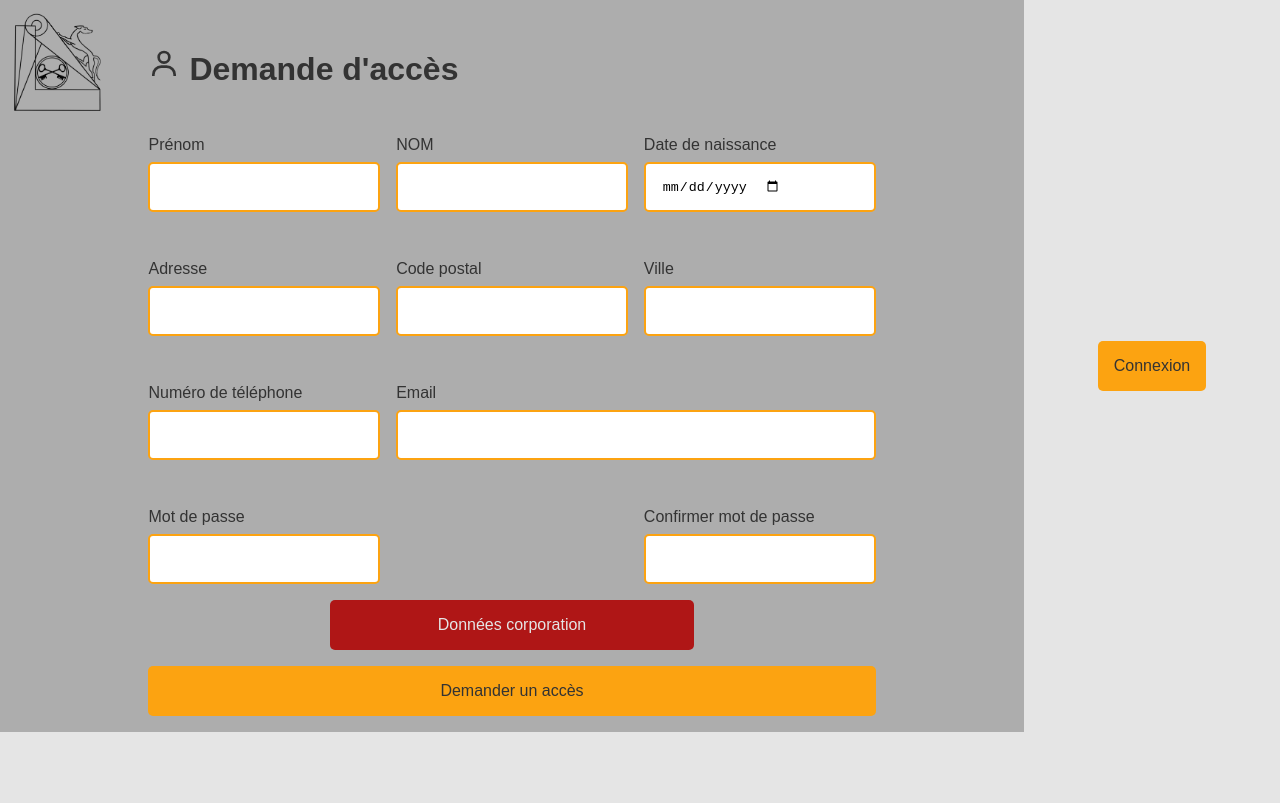
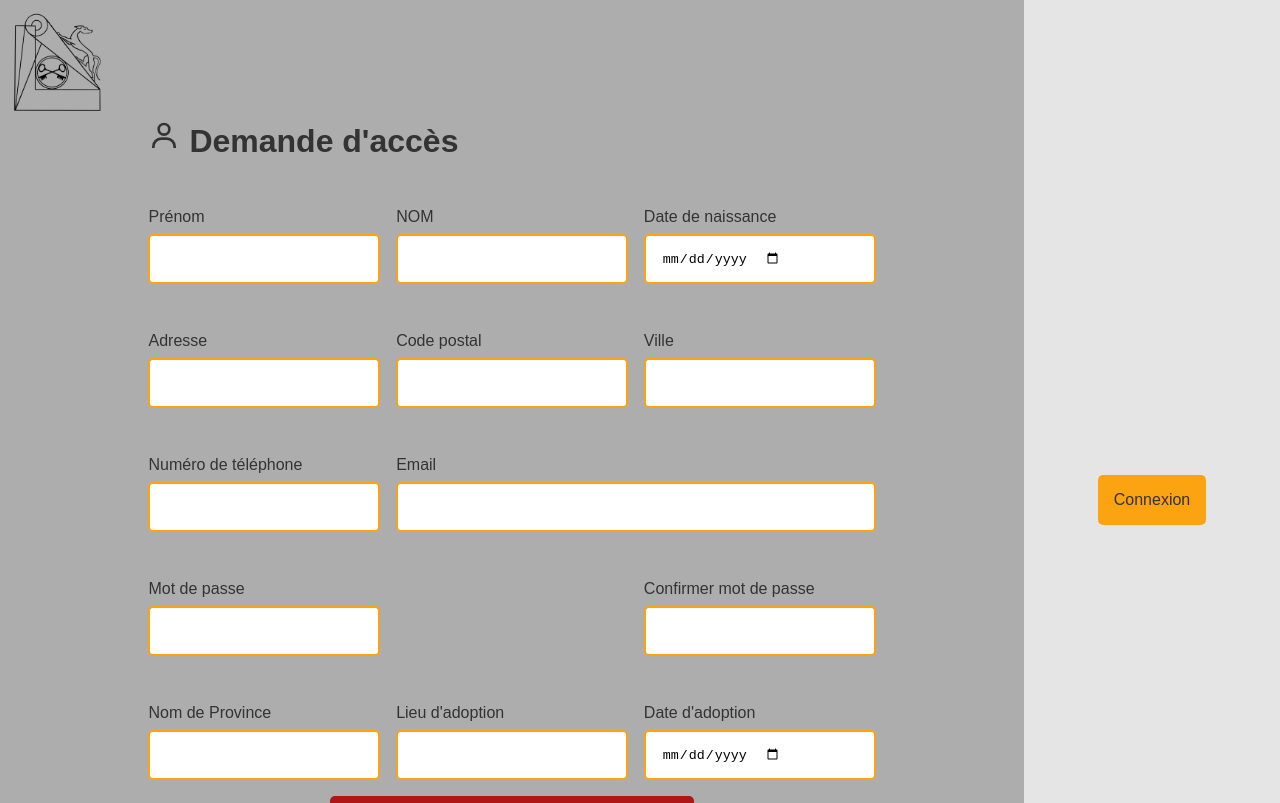
Before and after one commit to BrandonSev/csdd-front, a React (Create React App) app: page /register in a window 1280 px wide. Shown: the top 803 px of the page. Built offline with nearby package versions, Linux system fonts and the light colour scheme.

Commit message:
Corporation data hide changed

```diff
--- a/src/App.jsx
+++ b/src/App.jsx
@@ -1,6 +1,7 @@
 import React, { useState } from 'react';
 import { Routes, Route } from 'react-router-dom';
 
+import { ToastContainer } from 'react-toastify';
 import HomePage from './components/SitePages/HomePage/HomePage';
 import Home from './components/SitePages/Home/Home';
 import LoginPage from './components/SitePages/LoginPage/LoginPage';
@@ -19,7 +20,6 @@ import DashboardMessage from './components/DashboardMessage/DashboardMessage';
 import UserDashboard from './components/SitePages/UserDashboard';
 import MediaDashboard from './components/SitePages/MediaDashboard';
 import BookDashboard from './components/SitePages/BookDashboard/BookDashboard';
-import { ToastContainer } from 'react-toastify';
 import 'react-toastify/dist/ReactToastify.css';
 
 function App() {
--- a/src/components/Input/Input.css
+++ b/src/components/Input/Input.css
@@ -2,7 +2,12 @@ label {
   display: block;
 }
 
-input:not([type='radio']):not([type="checkbox"]),
+input:disabled {
+  background-color: #e5e5e5 !important;
+  border: 2px solid #af1616 !important;
+}
+
+input:not([type='radio']):not([type='checkbox']),
 textarea,
 select {
   width: 100%;
@@ -12,8 +17,3 @@ select {
   border: 2px solid #fca311;
   background-color: #fff;
 }
-
-input:disabled {
-  background-color: #e5e5e5;
-  border: 2px solid #af1616;
-}
--- a/src/components/SitePages/Register/Register.css
+++ b/src/components/SitePages/Register/Register.css
@@ -119,7 +119,7 @@
 
   .formulaire-register {
     width: 80%;
-    height: 100%;
+    height: 125vh;
   }
 
   .wrapper-register {
--- a/src/components/SitePages/Register/Register.jsx
+++ b/src/components/SitePages/Register/Register.jsx
@@ -147,8 +147,6 @@ function Register() {
                     value={formik.values.confirmPassword}
                   />
                 </li>
-                {show && (
-                  <>
                 <li className="grid-li-province-name">
                   <Input
                     label="Nom de Province"
@@ -179,6 +177,8 @@ function Register() {
                     value={formik.values.adoptionDate}
                   />
                 </li>
+                {show && (
+                  <>
                     <li className="grid-li-room">
                       <Input
                         label="Chambre"
```
Lines whose indentation alone changed are shown as unchanged.
